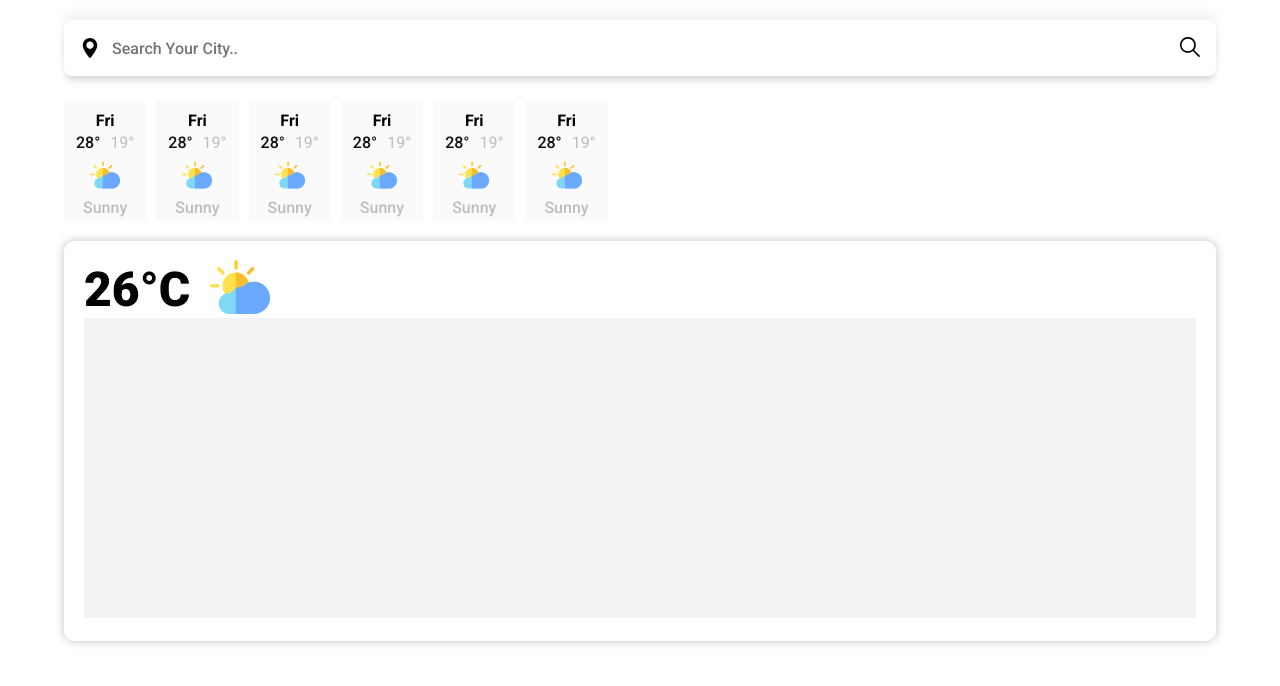
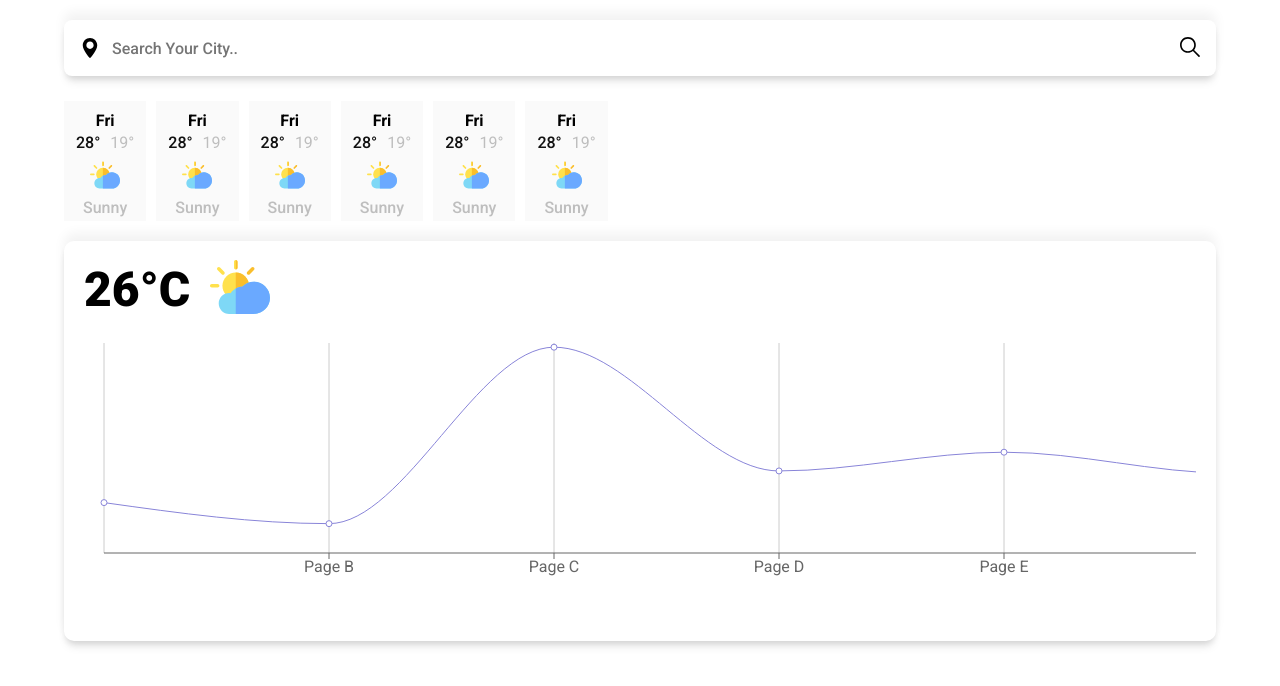
Before and after one commit to Krishnajha25/react-weather-app, a React (Create React App) app: page / in a window 1280 px wide. Shown: the top 686 px of the page. Built offline with nearby package versions, Linux system fonts and the light colour scheme.

Commit message:
New changes

```diff
--- a/package.json
+++ b/package.json
@@ -11,6 +11,7 @@
     "react": "^17.0.1",
     "react-dom": "^17.0.1",
     "react-scripts": "4.0.0",
+    "recharts": "^1.8.5",
     "web-vitals": "^0.2.4"
   },
   "scripts": {
--- a/src/components/Card/Card.css
+++ b/src/components/Card/Card.css
@@ -1,12 +1,12 @@
 .card_container{
     height: 400px;
     width: 100%;
-    box-shadow: 0px 0px 10px rgba(0,0,0,0.25);
+    box-shadow: var(--shadow1);
     border-radius: 10px;
     margin-top: 20px;
-    display: flex;
-    flex-direction: column;
-    /* justify-content: center; */
-    align-items: baseline;
     padding: 15px 20px;
 }
+
+.lineChartContainer{
+    overflow: scroll;
+}
--- a/src/components/Card/Card.js
+++ b/src/components/Card/Card.js
@@ -1,15 +1,20 @@
 import React from 'react'
 import './Card.css'
 import Temperature from '../Temperature/Temperature'
-import Graph1 from '../Graph1/Graph1'
-import Graph2 from '../Graph2/Graph2'
+// import Graph1 from '../Graph1/Graph1'
+// import Graph2 from '../Graph2/Graph2'
+import LineChart from '../LineChart/LineChart'
 
 function Card() {
     return (
         <div className="card_container">
             <Temperature />
-            <Graph1 />
-            <Graph2 />
+
+            <div className="lineChartContainer">
+                <LineChart />
+            </div>
+            {/* <Graph1 />
+            <Graph2 /> */}
         </div>
     )
 }
--- /dev/null
+++ b/src/components/LineChart/LineChart.css
@@ -0,0 +1,7 @@
+.recharts-cartesian-grid-horizontal{
+    display: none;
+}
+
+.recharts-cartesian-grid-vertical line{
+    stroke-dasharray: none;
+}
--- /dev/null
+++ b/src/components/LineChart/LineChart.js
@@ -0,0 +1,54 @@
+import React, { PureComponent } from 'react';
+import {
+  LineChart, Line, XAxis, YAxis, CartesianGrid, Tooltip, Legend,
+} from 'recharts';
+import './LineChart.css';
+
+const data = [
+  {
+    name: 'Page A', uv: 4000, pv: 2400, amt: 2400,
+  },
+  {
+    name: 'Page B', uv: 3000, pv: 1398, amt: 2210,
+  },
+  {
+    name: 'Page C', uv: 2000, pv: 9800, amt: 2290,
+  },
+  {
+    name: 'Page D', uv: 2780, pv: 3908, amt: 2000,
+  },
+  {
+    name: 'Page E', uv: 1890, pv: 4800, amt: 2181,
+  },
+  {
+    name: 'Page F', uv: 2390, pv: 3800, amt: 2500,
+  },
+  {
+    name: 'Page G', uv: 3490, pv: 4300, amt: 2100,
+  },
+];
+
+export default class LineChartView extends PureComponent {
+  static jsfiddleUrl = 'https://jsfiddle.net/alidingling/xqjtetw0/';
+
+  render() {
+    return (
+      <LineChart
+        width={1400}
+        height={250}
+        data={data}
+        margin={{
+          top: 5, right: 30, left: 20, bottom: 5,
+        }}
+      >
+        <CartesianGrid strokeDasharray="3 3" />
+        <XAxis dataKey="name" />
+        {/* <YAxis /> */}
+        <Tooltip />
+        {/* <Legend /> */}
+        <Line type="monotone" dataKey="pv" stroke="#8884d8" activeDot={{ r: 8 }} />
+        {/* <Line type="monotone" dataKey="uv" stroke="#82ca9d" /> */}
+      </LineChart>
+    );
+  }
+}
--- a/src/components/Temperature/Temperature.css
+++ b/src/components/Temperature/Temperature.css
@@ -4,6 +4,7 @@
     flex-direction: row;
     justify-content: flex-start;
     align-items: center;
+    margin-bottom: 20px;
 }
 .temperature_temp{
     margin-top: 5px;
```
Also changed, not shown: 1 other file (tests, documents, lock files or other folders).
